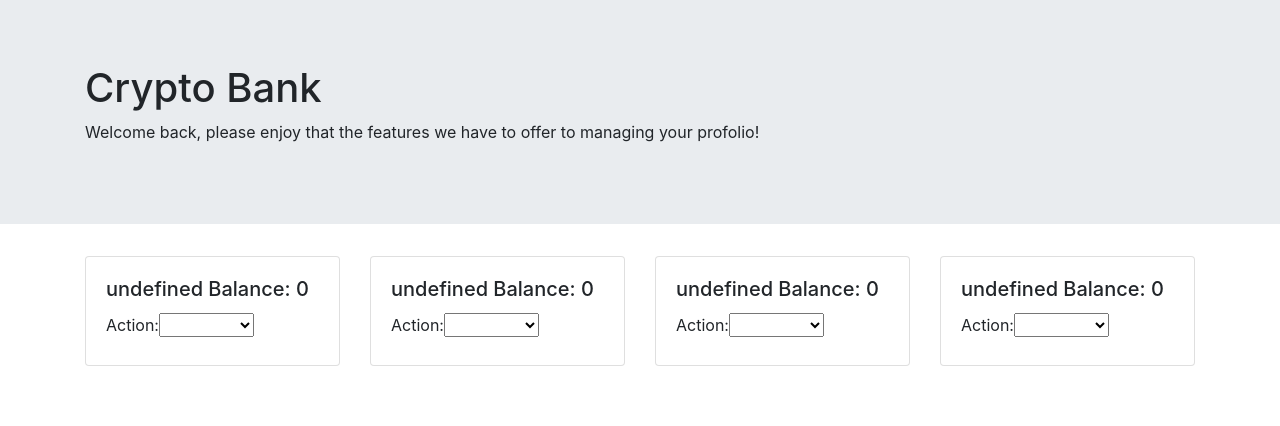
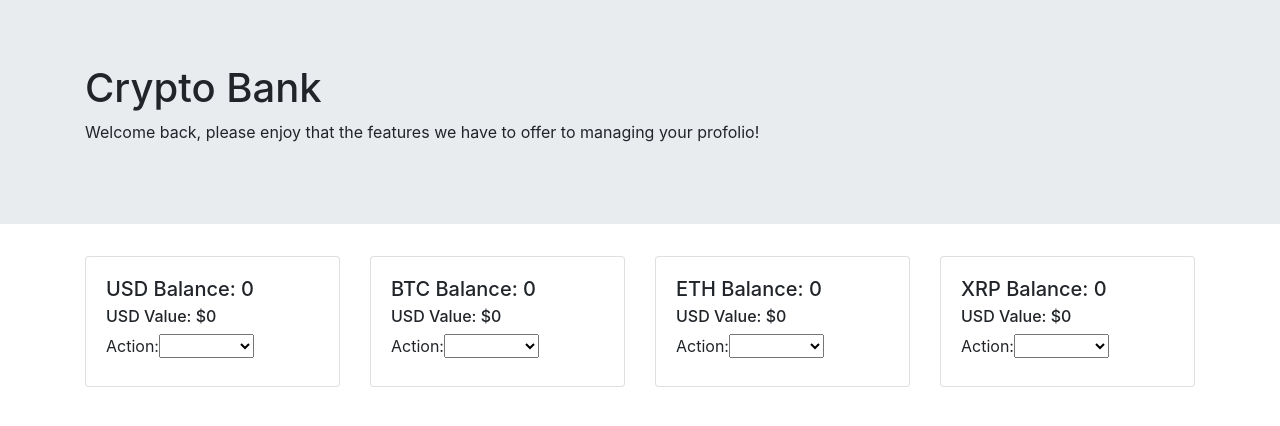
Before and after one commit to CronNinja/cryptoBank, a React (Create React App) app: page / in a window 1280 px wide. Shown: the top 426 px of the page. Built offline with nearby package versions, Linux system fonts and the light colour scheme; no server answers.

Commit message:
api basics

```diff
--- a/package.json
+++ b/package.json
@@ -7,6 +7,7 @@
     "@testing-library/jest-dom": "^5.11.4",
     "@testing-library/react": "^11.1.0",
     "@testing-library/user-event": "^12.1.10",
+    "axios": "^0.21.1",
     "bootstrap": "^4.6.0",
     "react": "^17.0.2",
     "react-bootstrap": "^1.5.2",
--- a/src/App.js
+++ b/src/App.js
@@ -6,7 +6,9 @@ import CardDeck from 'react-bootstrap/CardDeck';
 
 
 
+
 const App = () => (
+
   <div>
   <Jumbotron fluid>
     <Container>
@@ -18,10 +20,10 @@ const App = () => (
 </Jumbotron>
 <Container>
   <CardDeck>
-    <Currency currentType="USD" id="Currency-USD"/>
-    <Currency currentType="BTC" id="Currency-BTC"/>
-    <Currency currentType="ETH" id="Currency-ETH"/>
-    <Currency currentType="XRP" id="Currency-XRP"/>
+    <Currency currencyType="USD" id="Currency-USD"/>
+    <Currency currencyType="BTC" id="Currency-BTC"/>
+    <Currency currencyType="ETH" id="Currency-ETH"/>
+    <Currency currencyType="XRP" id="Currency-XRP"/>
   </CardDeck>
 </Container>
 
--- /dev/null
+++ b/src/api/data.jsx
@@ -0,0 +1 @@
+import axios from 'axios';
--- a/src/js/Account.jsx
+++ b/src/js/Account.jsx
@@ -1,6 +1,8 @@
 import React from 'react';
 import Transactor from './Transactor';
 import Card from 'react-bootstrap/Card';
+import axios from 'axios';
+
 
 const Currency = ({currencyType}) => {
   const [deposit, setDeposit] = React.useState(0);
@@ -8,6 +10,31 @@ const Currency = ({currencyType}) => {
   const [isDeposit, setIsDeposit] = React.useState(true);
   const [atmMode, setAtmMode] = React.useState("");
   const [validTransaction, setValidTransaction] = React.useState(false);
+  const [usdValue, setUsdValue] = React.useState(0);
+
+  const [data, setData] = React.useState({ results: [] });
+	const [isError, setIsError] = React.useState(false);
+	const [url, setUrl] = React.useState(
+		`https://coincodex.com/api/coincodex/get_coin/${currencyType}`
+	);
+	const [isLoading, setIsLoading] = React.useState(false);
+
+	React.useEffect(() => {
+		const fetchData = async () => {
+			setIsLoading(true);
+			try {
+				const result = await axios(url);
+				setData(result.data);
+        console.log(result.data);
+			} catch (error) {
+				setIsError(true);
+			}
+			setIsLoading(false);
+		};
+
+		fetchData();
+	}, [url]);
+
 
   let status = `${currencyType} Balance: ${totalState} `;
   const handleChange = (event) => {
@@ -44,11 +71,15 @@ const Currency = ({currencyType}) => {
       setIsDeposit(false);
     }
   }
+
   return (
     <Card>
       <Card.Body>
         <form onSubmit={handleSubmit}>
         <Card.Title id="total">{status}</Card.Title>
+        <Card.Subtitle>
+          <label>USD Value: ${usdValue}</label>
+        </Card.Subtitle>
         <Card.Text>
           <label>Action:</label>
           <select onChange={(e) => handleModeSelect(e)} name="mode" id="mode-select">
```
Also changed, not shown: 2 other files (tests, documents, lock files or other folders). Lines whose indentation alone changed are shown as unchanged.
